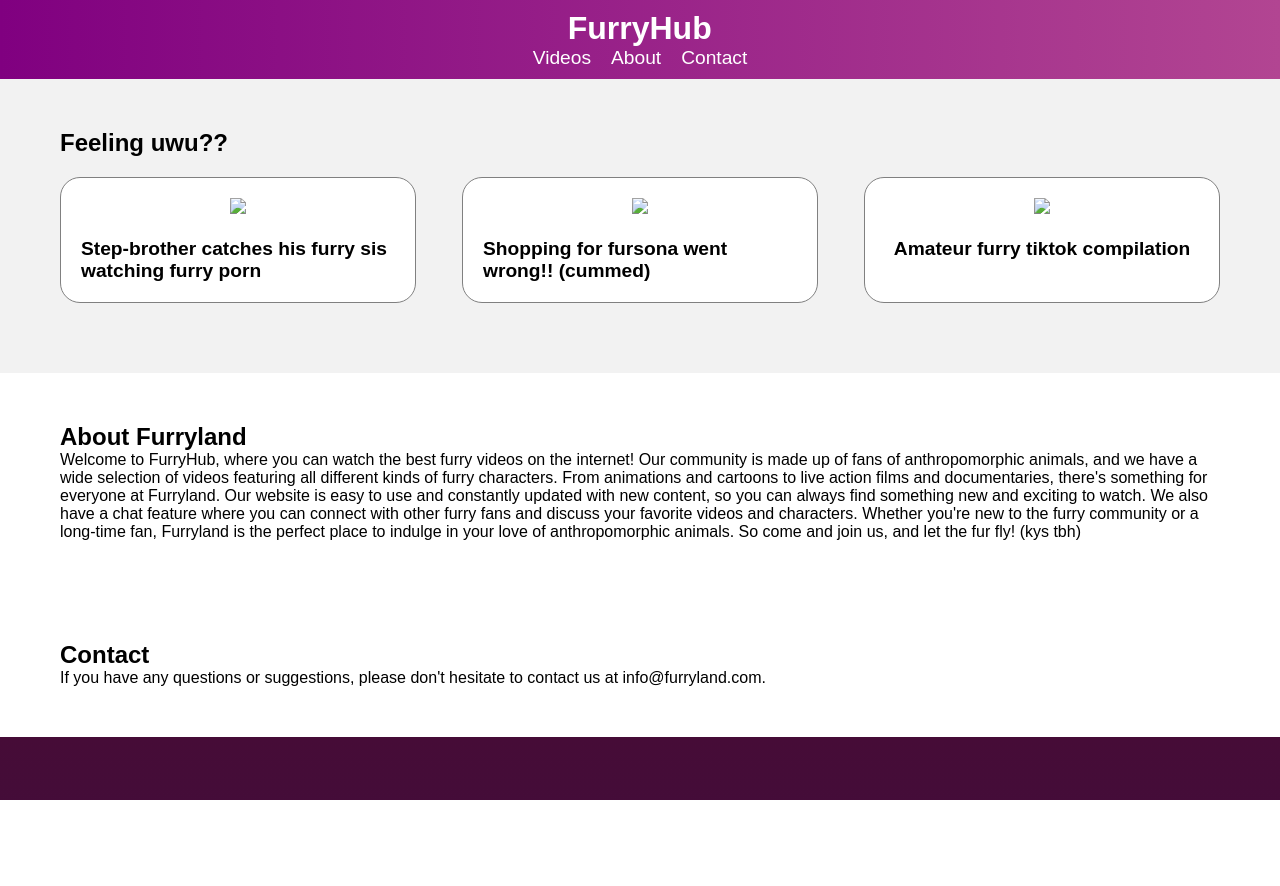
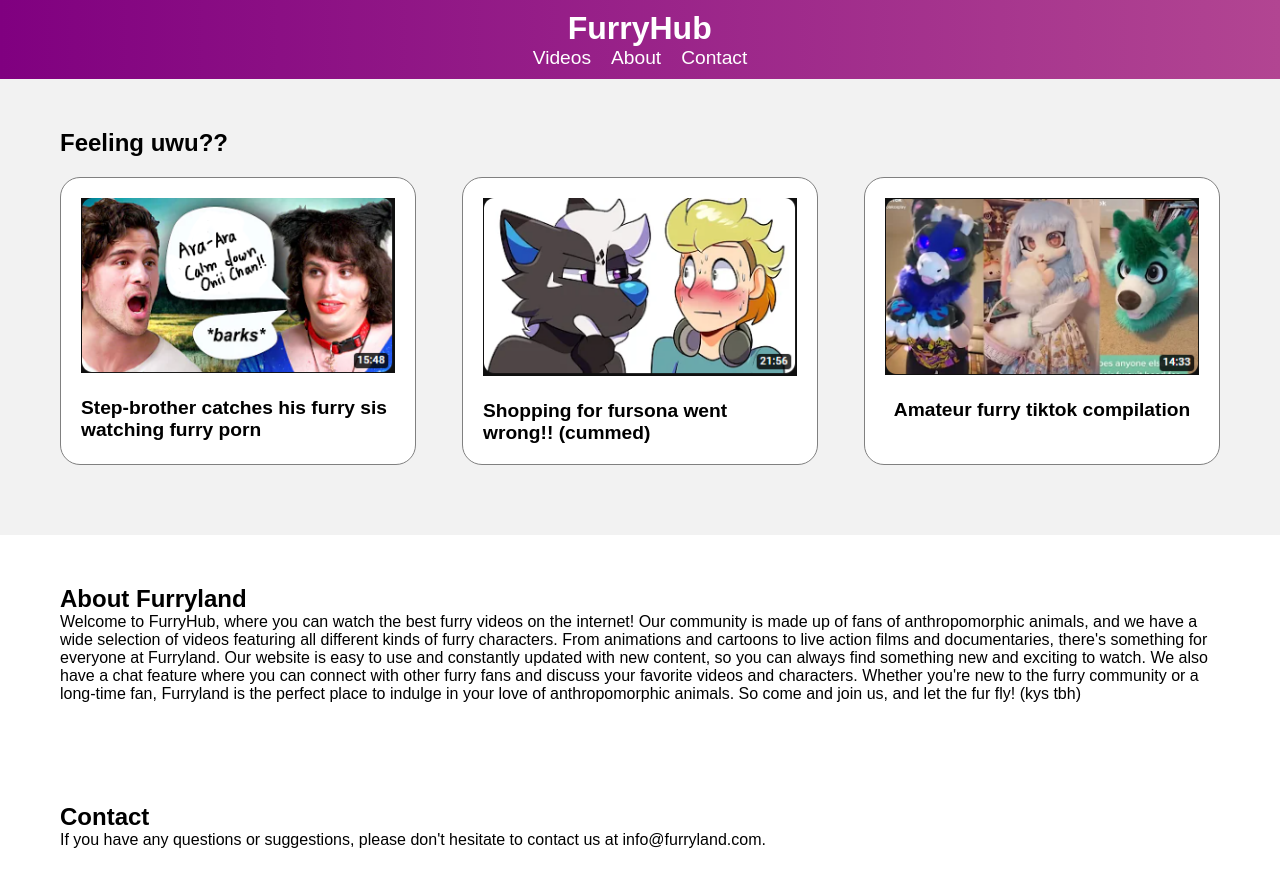
Before and after one commit to furryhub/furryvideos, a plain HTML site: page index.html in a window 1280 px wide. Before the commit the page ends 800 px from the top, so only its background shows below. Drawn offline with Linux system fonts and the light colour scheme.

Commit message:
Update index.html

```diff
--- a/index.html
+++ b/index.html
@@ -23,15 +23,15 @@
         <h2>Feeling uwu??</h2>
         <div class="videos-grid">
           <div class="video-thumbnail">
-            <a href="https://www.youtube.com/watch?v=jBT4_Cx5ihs"><img src="images/furry1.png"></a>
+            <a href="https://www.youtube.com/watch?v=jBT4_Cx5ihs"><img src="furry1.png"></a>
             <h3>Step-brother catches his furry sis watching furry porn</h3>
           </div>
           <div class="video-thumbnail">
-            <a href="https://www.youtube.com/watch?v=Bi-oY8nxBa0"><img src="images/furry2.png"></a>
+            <a href="https://www.youtube.com/watch?v=Bi-oY8nxBa0"><img src="furry2.png"></a>
             <h3>Shopping for fursona went wrong!! (cummed)</h3>
           </div>
           <div class="video-thumbnail">
-            <a href="https://www.youtube.com/watch?v=hx7unvy7osU"><img src="/images/furry3.png"></a>
+            <a href="https://www.youtube.com/watch?v=hx7unvy7osU"><img src="furry3.png"></a>
             <h3>Amateur furry tiktok compilation</h3>
           </div>
         </div>
```
